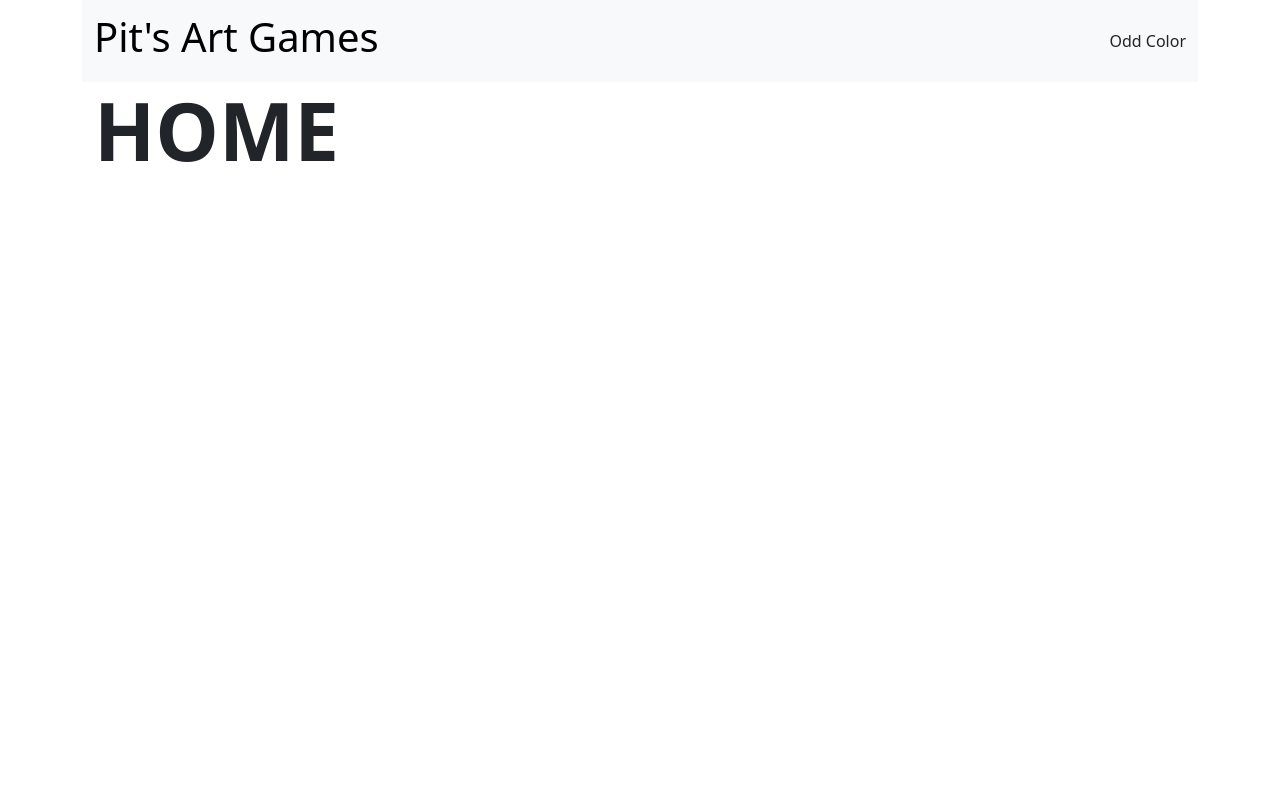
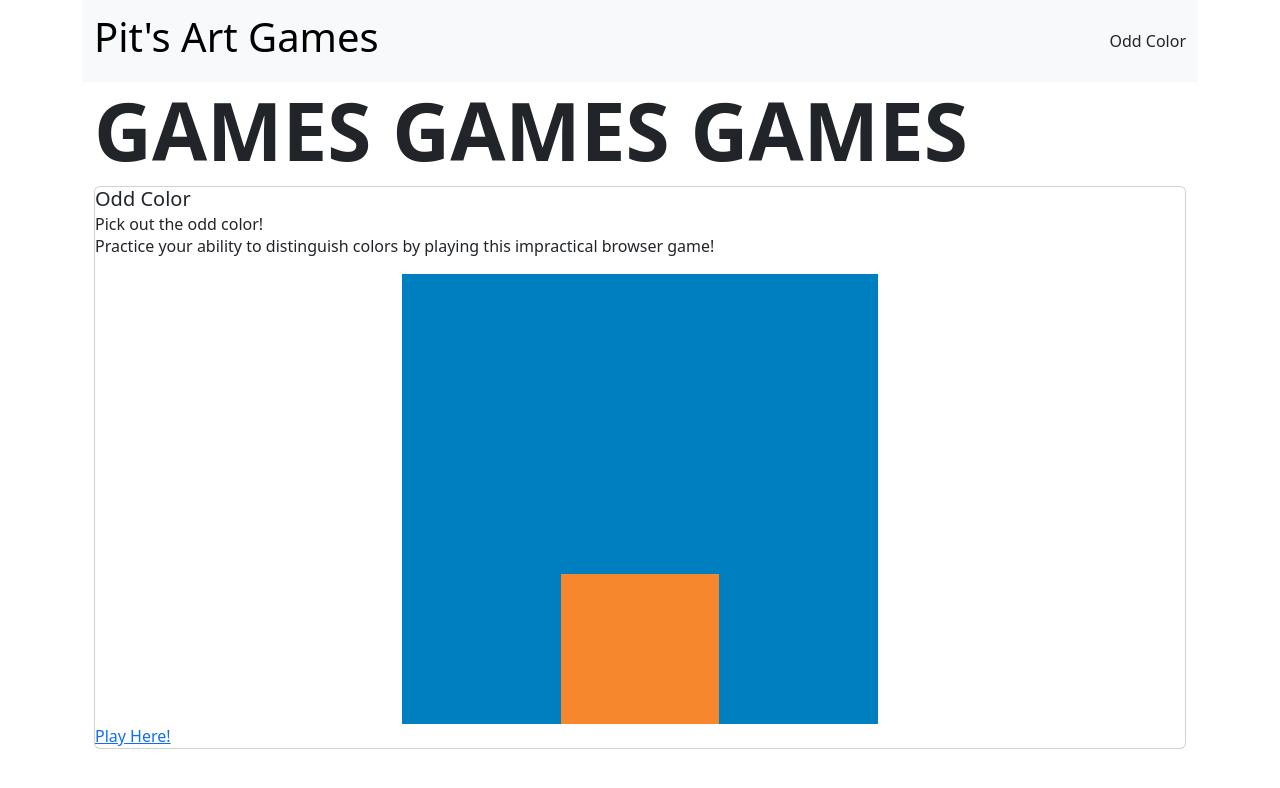
Before and after one commit to PitEG/art-trainer, a React (Vite) app: page / in a window 1280 px wide. Shown: the top 788 px of the page. Built offline with nearby package versions, Linux system fonts and the light colour scheme.

Commit message:
feat: added a card to home page showing off oddcolor

```diff
--- a/src/Home.tsx
+++ b/src/Home.tsx
@@ -1,9 +1,20 @@
-import { Container } from "react-bootstrap";
+import { Container, Card } from "react-bootstrap";
+import { OddColorPreview } from "./OddColor/OddColor";
 
 const Home = () => {
   return (
     <Container className="home">
-      <h1 className="display-1">HOME</h1>
+      <h1 className="display-1">GAMES GAMES GAMES</h1>
+      <Card>
+        <Card.Title>Odd Color</Card.Title>
+        <Card.Subtitle>Pick out the odd color!</Card.Subtitle>
+        <Card.Text>
+          Practice your ability to distinguish colors by playing this
+          impractical browser game!
+        </Card.Text>
+        <OddColorPreview />
+        <Card.Link>Play Here!</Card.Link>
+      </Card>
     </Container>
   );
 };
--- a/src/OddColor/Grid.tsx
+++ b/src/OddColor/Grid.tsx
@@ -10,7 +10,6 @@ interface Color {
 interface GridProps {
   color: Color;
   oddColor: Color;
-  difficulty: number;
   onCorrect: () => void;
   onWrong: () => void;
 }
--- a/src/OddColor/OddColor.tsx
+++ b/src/OddColor/OddColor.tsx
@@ -62,7 +62,6 @@ const OddColor = () => {
       <Grid
         color={randomColor}
         oddColor={oddColor}
-        difficulty={1}
         onCorrect={correct}
         onWrong={wrong}
       />
@@ -96,4 +95,19 @@ const OddColor = () => {
   );
 };
 
+export const OddColorPreview = () => {
+  const color = { l: 0.5, a: -0.12, b: -0.43 };
+  const oddColor = { l: 0.68, a: 0.39, b: 0.64 };
+  return (
+    <Container>
+      <Grid
+        color={color}
+        oddColor={oddColor}
+        onCorrect={() => {}}
+        onWrong={() => {}}
+      />
+    </Container>
+  );
+};
+
 export default OddColor;
```
